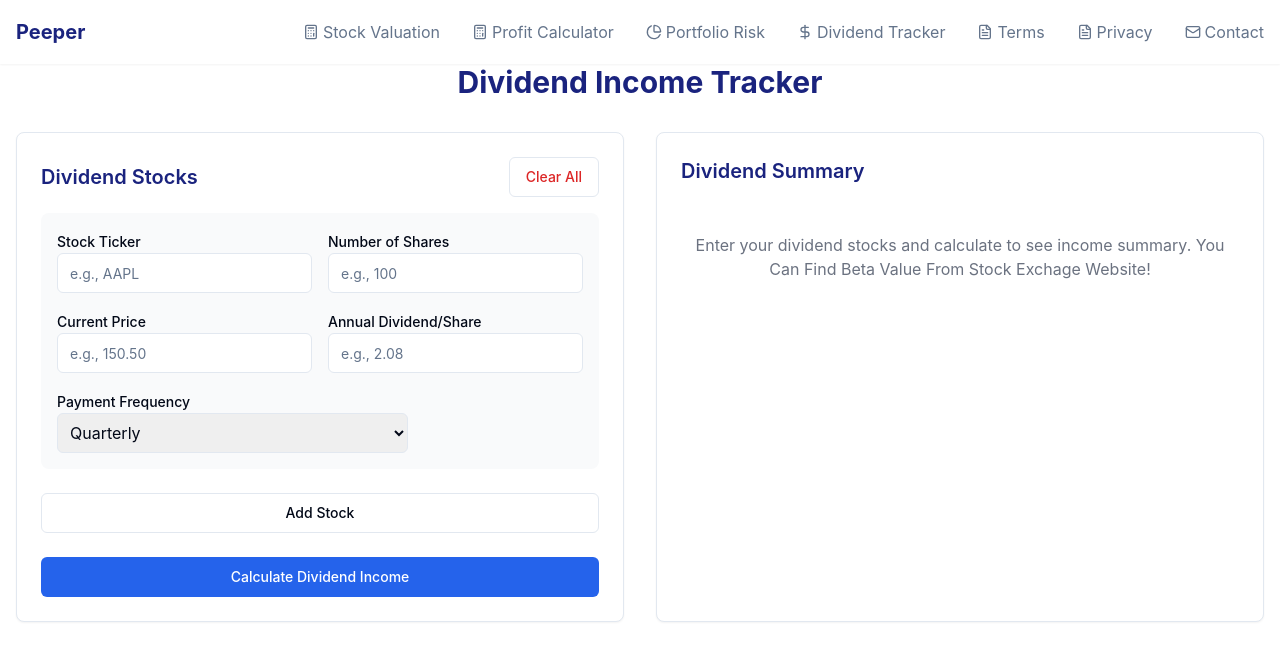
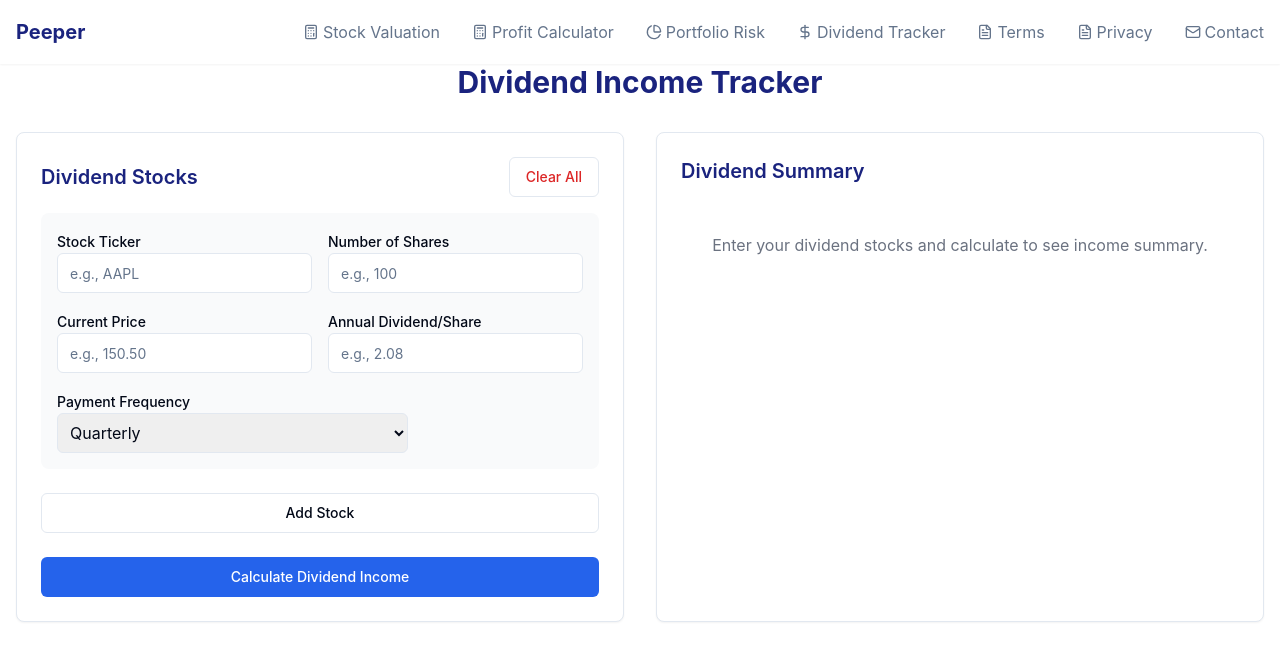
Before and after one commit to xzunk/Peeper, a React (Vite) app: page /dividend in a window 1280 px wide. Shown: the top 660 px of the page. Built offline with nearby package versions, Linux system fonts and the light colour scheme.

Commit message:
Update DividendTracker.tsx

```diff
--- a/src/components/DividendTracker.tsx
+++ b/src/components/DividendTracker.tsx
@@ -261,7 +261,7 @@ const DividendTracker = () => {
             </div>
           ) : (
             <div className="text-center text-gray-500 py-8">
-              Enter your dividend stocks and calculate to see income summary. You Can Find Beta Value From Stock Exchage Website!
+              Enter your dividend stocks and calculate to see income summary.
             </div>
           )}
         </Card>
```
